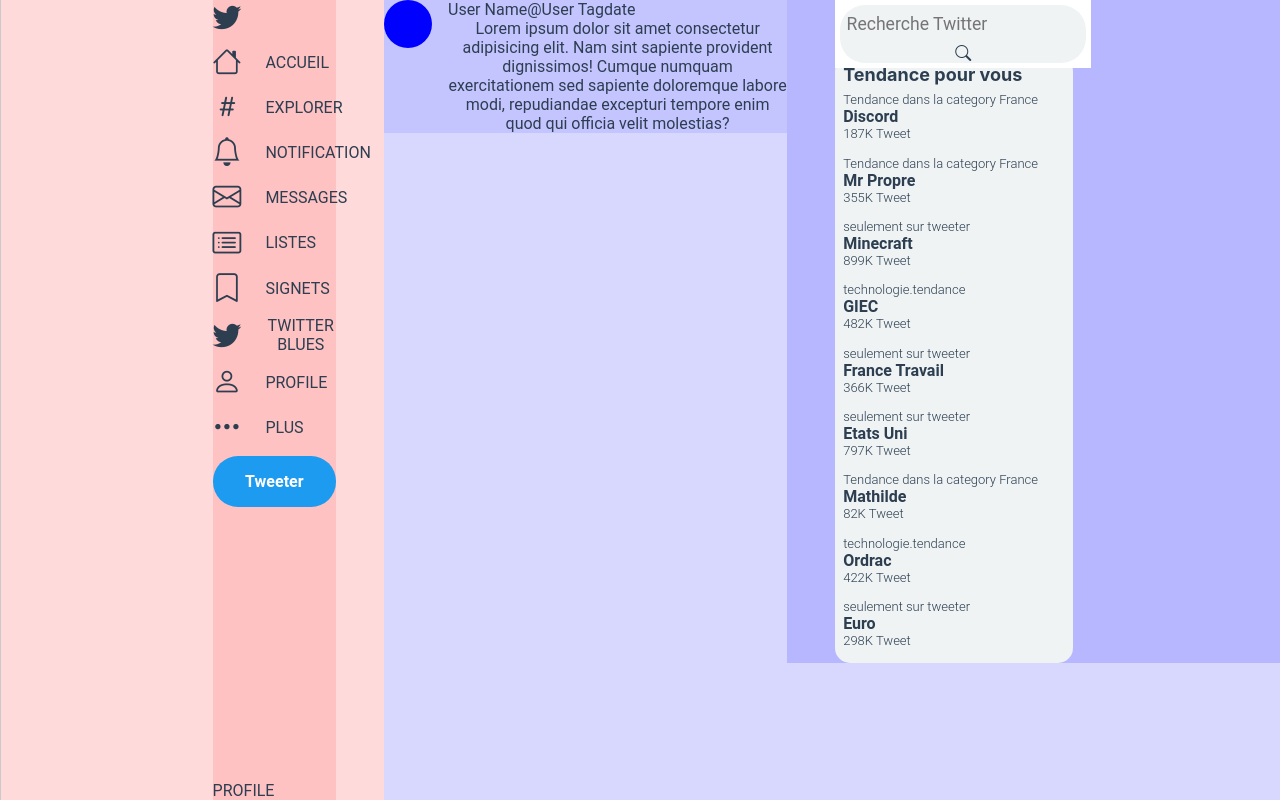
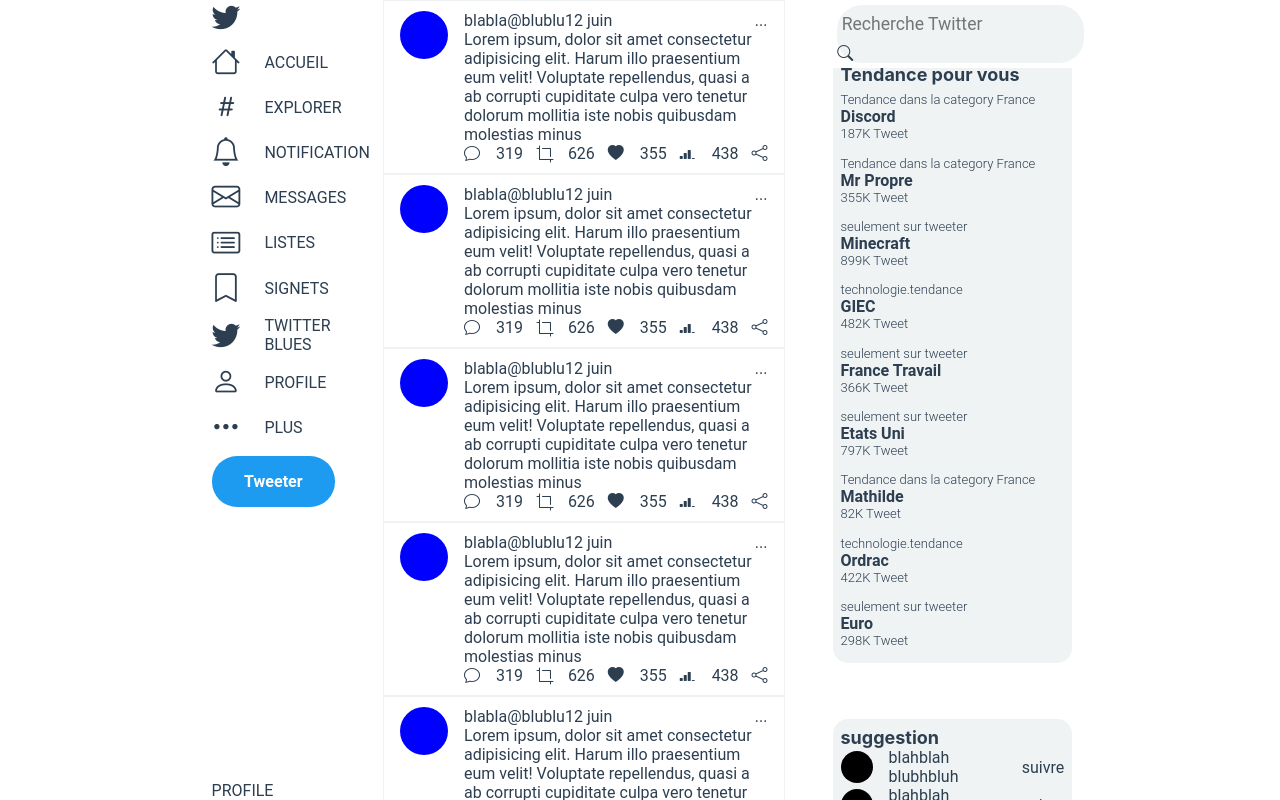
Before and after one commit to AureliaPiot/copicat_1_twitter, a Vue app: page / in a window 1280 px wide. Built offline with nearby package versions, Linux system fonts and the light colour scheme.

Commit message:
avancement
-redefinition du template des post
-ajout des suggestions de profil (style a terminer)
-comprehension des refs de Vue.js

```diff
--- a/public/css/style.css
+++ b/public/css/style.css
@@ -26,7 +26,10 @@
   max-width: 100vw;
   overflow-x: hidden;
 }
-
+main{
+  width: 100vw;
+  display: flex;
+}
 ol, ul, dl {
   list-style: none;
   margin: 0;
@@ -49,7 +52,14 @@
   border: none;
 }
 .lightBlue{
-  background-color: rgba(0, 0, 255, 0.096);
+  /* background-color: rgba(0, 0, 255, 0.096); */
+  background-color: rgba(255, 255, 255, 0.144);
+
 }
+.lightRed{
+  /* background-color: rgba(255, 0, 0, 0.144); */
+  background-color: rgba(255, 255, 255, 0.144);
 
+
+}
 /*# sourceMappingURL=style.css.map */
--- a/src/App.vue
+++ b/src/App.vue
@@ -12,7 +12,7 @@
   font-family: "TwitterChirp", -apple-system, BlinkMacSystemFont, "Segoe UI", Roboto, Helvetica, Arial, sans-serif;
   -webkit-font-smoothing: antialiased;
   -moz-osx-font-smoothing: grayscale;
-  text-align: center;
+  /* text-align: center; */
   color: #2c3e50;
 }
 
--- a/src/assets/scss/reset.scss
+++ b/src/assets/scss/reset.scss
@@ -24,7 +24,10 @@
 }
 
 
-
+main{
+    width: 100vw;
+    display: flex;
+  }
 ol,ul,dl {
     list-style: none;
     margin: 0;
@@ -48,4 +51,9 @@
 }
 .lightBlue{
     background-color: rgba(0, 0, 255, 0.096);
-  }
+}
+
+.lightRed{
+background-color: rgba(255, 0, 0, 0.144);
+
+}
--- a/src/components/templateContainer_Left/templateNav.vue
+++ b/src/components/templateContainer_Left/templateNav.vue
@@ -81,7 +81,6 @@
 .container_nav  {
   height: 100%;
   width: 43%;
-  background-color: rgba(255, 0, 0, 0.11);
   display: flex;
   flex-direction: column;
   justify-content: space-between;
--- a/src/components/templateContainer_Right/feed/TFeedNewPost.vue
+++ b/src/components/templateContainer_Right/feed/TFeedNewPost.vue
@@ -1,23 +1,5 @@
 <template>
     <div class="lightBlue tfeedNewPost">
-      <div>
-        <div class="post_profile--img"></div>
-      </div>
-      <div>
-        <div class="post_header">
-          <p>User Name</p>
-          <p>@User Tag</p>
-          <p>date</p>
-        </div>
-
-        <div class="post_content">
-          <p>Lorem ipsum dolor sit amet consectetur adipisicing elit. Nam sint sapiente provident dignissimos! Cumque numquam exercitationem sed sapiente doloremque labore modi, repudiandae excepturi tempore enim quod qui officia velit molestias?</p>
-        </div>
-
-        <div class="post_stat">
-
-        </div>
-      </div>
     </div>
 
 </template>
@@ -49,10 +31,10 @@
     display: flex;
 
   }
-  .post_content{
+  /* .post_content{
 
   }
   .post_stat{
 
-  }
+  } */
    </style>
--- a/src/components/templateContainer_Right/feed/TFeedThread.vue
+++ b/src/components/templateContainer_Right/feed/TFeedThread.vue
@@ -1,17 +1,66 @@
 <template>
     <div class="lightBlue h-100 tfeedthread">
-
+        <templatePost :dataInfo="posts" v-for="n in 20" :key="n" />
     </div>
 </template>
 
    <script>
-   // @ is an alias to /src
+// @ is an alias to /src
+import templatePost from  '@/components/templateContainer_Right/feed/template_post.vue';
+
 
    export default {
      name: 'FeedThread',
+     components:{
+      templatePost
+     },
      props: {
      //   msg: String
+     },
+     data(){
+      return{
+        date : new Date(),
+        monthName :[
+          "janvier", "fevrier", "mars","avril","mai","juin","juillet","aout","septembre","octobre","novembre","decembre"
+        ],
+        postData : {
+          userData : {
+            user_img:null,
+            user_pseudo:null,
+            user_tag:null,
+          },
+          post_date :null,
+          post_content : null,
+          post_stat :{
+            like:null,
+            retweet:null,
+            comment:null,
+            action:null
+          }
+        }
+      }
+     },//data
+     computed:{
+      posts(){
+        return{
+              userData : {
+                user_img:null,
+                user_pseudo:"blabla",
+                user_tag:"blublu",
+              },
+              post_date :this.date.getDate() +" " +this.monthName[this.date.getMonth()],
+              post_content :"Lorem ipsum, dolor sit amet consectetur adipisicing elit. Harum illo praesentium eum velit! Voluptate repellendus, quasi a ab corrupti cupiditate culpa vero tenetur dolorum mollitia iste nobis quibusdam molestias minus",
+              post_stat :{
+                like:Math.round(Math.random()*1000),
+                retweet:Math.round(Math.random()*1000),
+                comment:Math.round(Math.random()*1000),
+                action:Math.round(Math.random()*1000)
+              }
+            }
+
+      }//posts
      }
+
    }
    </script>
 
--- /dev/null
+++ b/src/components/templateContainer_Right/feed/template_post.vue
@@ -0,0 +1,104 @@
+<template>
+    <article class="post_template">
+        <div>
+            <div class="post_profile--img"></div>
+        </div>
+
+        <div>
+            <div class="post_header">
+                <div class="post_header--data">
+                    <p>{{this.dataInfo.userData.user_pseudo}}</p>
+                    <p>@{{this.dataInfo.userData.user_tag}}</p>
+                    <p>{{this.dataInfo.post_date}}</p>
+                </div>
+                <div class="post_header--action">
+                    <p>...</p>
+                </div>
+            </div><!-- post_header -->
+
+            <div class="post_content">
+                <p>{{this.dataInfo.post_content}}</p>
+            </div>
+
+            <div class="post_stat">
+                <ul>
+                    <li class="post_stat--comment">
+                        <i class="bi bi-chat"></i>
+                        <p>{{ this.dataInfo.post_stat.comment }}</p>
+                    </li>
+                    <li class="post_stat--retweet">
+                        <i class="bi bi-crop"></i>
+                        <p>{{ this.dataInfo.post_stat.retweet }}</p>
+
+                    </li>
+                    <li class="post_stat--like">
+                        <i class="bi bi-heart" v-if="this.dataInfo.post_stat.like %2 == 0"></i>
+                        <i class="bi bi-heart-fill"  v-if="this.dataInfo.post_stat.like %2 !== 0"></i>
+                        <p>{{ this.dataInfo.post_stat.like }}</p>
+
+                    </li>
+                    <li class="post_stat--action">
+                        <i class="bi bi-reception-3"></i>
+                        <p>{{ this.dataInfo.post_stat.action }}</p>
+
+                    </li>
+                    <li class="post_stat--share">
+                        <i class="bi bi-share"></i>
+                    </li>
+                </ul>
+
+            </div>
+
+        </div>
+    </article>
+
+
+</template>
+
+   <script>
+
+   // @ is an alias to /src
+
+   export default {
+     name: 'templatePost',
+     props: {
+      dataInfo: Object
+     },
+
+   }
+   </script>
+
+
+   <style scoped>
+
+  .post_template{
+    display: flex;
+    gap: 1rem;
+    padding: 10px 16px;
+    border-top: 1px solid #eff3f4;
+    border-bottom: 1px solid #eff3f4;
+
+   }
+   .post_profile--img{
+    width: 3rem;
+    height: 3rem;
+    background: blue;
+    border-radius: 25px;
+  }
+   .post_header{
+    display: flex;
+    justify-content: space-between;
+   }
+   .post_header--data{
+    display: flex;
+   }
+   .post_stat ul {
+    max-width: 425px;
+    display: flex;
+    justify-content: space-between;
+   }
+   .post_stat ul>li {
+    display: flex;
+    gap: 1rem;
+   }
+   </style>
--- a/src/components/templateContainer_Right/templateFeed.vue
+++ b/src/components/templateContainer_Right/templateFeed.vue
@@ -1,7 +1,7 @@
 <template>
-  <div class="tfeed">
+  <div ref="containerFeed" class="tfeed">
 
-    <FeedNewPost />
+    <FeedNewPost/>
     <FeedThread />
 
   </div>
@@ -19,19 +19,28 @@
     FeedThread,
     FeedNewPost
   },
-  // props:[
-
-  // ],
    props: {
    //   msg: String
-   }
+   },
+   methods: {//ici les methodes
+    },
+  //  mounted(){
+  //       console.log(this)
+  //   }
  }
  </script>
 
 <style scoped>
 .tfeed{
-  width: 45%;
-  height: fit-content;
+  /* width: 45%; */
+  /* height: fit-content; */
+  flex: 1;
+  height: 100vh;
+  overflow-y: scroll;
+  scrollbar-width: none;
+
+
 }
 
+
  </style>
--- a/src/components/templateContainer_Right/templateNavTendance.vue
+++ b/src/components/templateContainer_Right/templateNavTendance.vue
@@ -1,8 +1,9 @@
 <template>
 
-  <div class="lightBlue tNavTendance ">
+  <div class="lightBlue tNavTendance " ref="containerTendance">
 
     <div class="container_Tendance">
+<!-- ----------- -->
 
       <form class="tendance_search">
         <div class="tendance_search--group-input">
@@ -10,6 +11,7 @@
           <label for="tendance_search--input"><i class="bi bi-search"></i></label>
         </div>
       </form>
+<!-- ----------- -->
 
       <ul class="container_liste">
         <li class="TD_list--title">
@@ -23,9 +25,43 @@
 
         </li>
       </ul>
+<!-- ----------- -->
 
-    </div>
+      <ul class="container_liste">
 
+        <li class="suggestion_list--title">
+          <h5>suggestion</h5>
+        </li>
+
+        <li class="suggestion_list--item" v-for="n in 4" :key="n">
+
+          <span class="suggestion_span--img_profile"></span>
+
+          <div class="suggestion_span--group">
+            <span class="suggestion_span--name_profile">blahblah</span>
+            <span class="suggestion_span--tag_profile">blubhbluh</span>
+          </div>
+          <span class="suggestion_span--follow_profile--action">suivre</span>
+
+
+
+        </li>
+
+      </ul>
+<!-- ----------- -->
+      <nav>
+        <ul>
+          <li>Conditions d’utilisation</li>
+          <li>Politique de Confidentialité</li>
+          <li>Politique relative aux cookies</li>
+          <li>Accessibilité</li>
+          <li>Informations sur les publicités</li>
+          <li>Plus</li>
+          <li>© 2023 X Corp.</li>
+        </ul>
+      </nav>
+<!-- ----------- -->
+    </div> <!-- container_Tendance -->
   </div>
  </template>
 
@@ -64,7 +100,7 @@
      methods: {//ici les methodes
      },
 ///////////////////
-     computed:{//(retrun)ici , return de propieter qui necessite une logique de modification, sans modifier les propriete utiliser de base
+    computed:{//(retrun)ici , return de propieter qui necessite une logique de modification, sans modifier les propriete utiliser de base
       //elles sont automatiquement recalculer si une propriete de base est modifier
       //proprieter mis en cache (gain de ressource, temps etc ..)
       elements(){
@@ -126,16 +162,23 @@
 .tNavTendance{
 
 
-  width: 55%;
-  height: fit-content;
+  /* width: 55%; */
+  flex: 1;
+
+  /* height: fit-content; */
+  border-left: 1px solid #eff3f4;
 
   padding:  0 3rem;
 
+  height: 100vh;
+  overflow-y: scroll;
+  scrollbar-width: none;
+
 }
 .container_Tendance{
-
   width: 60%;
   position: relative;
+
 }
 .tendance_search{
   position: fixed;
@@ -192,4 +235,24 @@
   /* font-size: larger; */
   font-weight: 700;
 }
+.suggestion_list--item{
+  display: flex;
+  align-items: center;
+  gap: 1rem;
+}
+.suggestion_span--img_profile{
+  display: block;
+  width: 2rem;
+  height: 2rem;
+  background: black;
+  border-radius: 25px;
+}
+
+.suggestion_span--group{
+  display: flex;
+  flex-direction: column;
+}
+.suggestion_span--follow_profile--action{
+  margin-left: auto;
+}
    </style>
--- a/src/views/HomeView.vue
+++ b/src/views/HomeView.vue
@@ -1,16 +1,16 @@
 <template>
 
-    <div class="container-fluid ">
+    <!-- <div class="container-fluid "> -->
       <section class="template_Nav lightRed" >
         <templateNav />
       </section>
 
-      <section class="template_Feed lightBlue ">
-        <templateFeed />
-        <templateNavTendance />
+      <section class="template_Feed lightBlue " @scroll="handleScroll">
+        <templateFeed ref="feedTemplate"/>
+        <templateNavTendance ref="tendanceTemplate" />
 
       </section>
-    </div>
+    <!-- </div> -->
 
 </template>
 
@@ -27,7 +27,43 @@
     templateNav,
     templateNavTendance,
     templateFeed
+  },
+  data(){
+    return{
+      feedTemplate: null,
+      tendanceTemplate:null
+    }
+  },
+  methods:{
+    handleScroll(event){
+
+      // this.tendanceTemplate.scrollTop = event.target.scrollTop;
+      this.tendanceTemplate.scrollTop = this.feedTemplate.scrollTop;
+
+      console.log(this.tendanceTemplate )
+      console.log(this.tendanceTemplate.scrollTop )
+
+      console.log(this.feedTemplate )
+      console.log(this.feedTemplate.scrollTop )
+
+      console.log(event.target.scrollTop )
+
+
+
+    }
   }
+  ,mounted(){
+    // recupe des containers enfants a partir du parent
+    this.feedTemplate = this.$refs.feedTemplate.$refs.containerFeed;
+    console.log(this.feedTemplate)
+
+    this.tendanceTemplate = this.$refs.tendanceTemplate.$refs.containerTendance;
+    console.log(this.tendanceTemplate)
+
+  }
+
+
+
 }
 </script>
 <style scoped>
@@ -44,7 +80,7 @@
 .template_Nav{
   width: 30%;
   justify-content: end;
-  border-left: 1px solid rgb(202, 202, 202);
+  border-right: 1px solid #eff3f4;
   padding:  0 3rem;
 }
 .template_Feed{
@@ -52,11 +88,6 @@
 }
 
 
-.lightRed{
-  background-color: rgba(255, 0, 0, 0.144);
 
-}
-.lightBlue{
-  background-color: rgba(0, 0, 255, 0.151);
-}
+
 </style>
```
